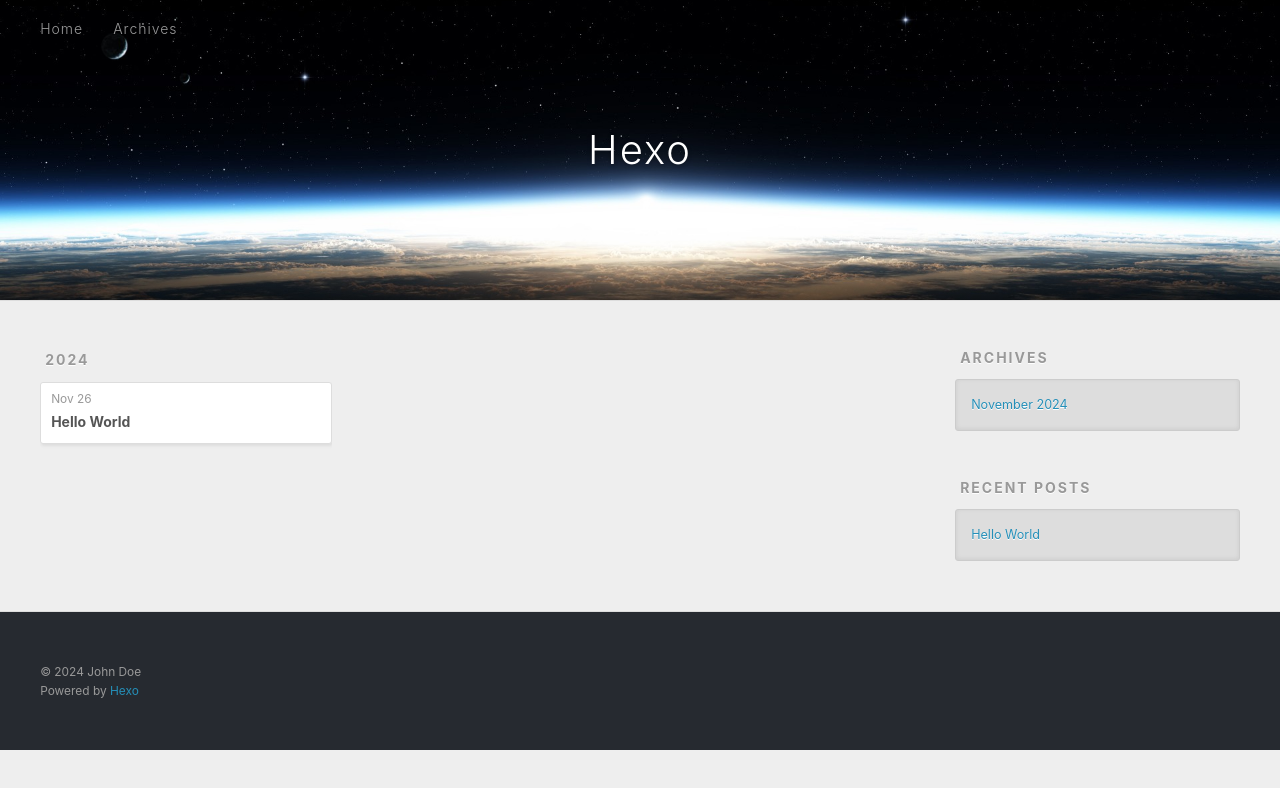
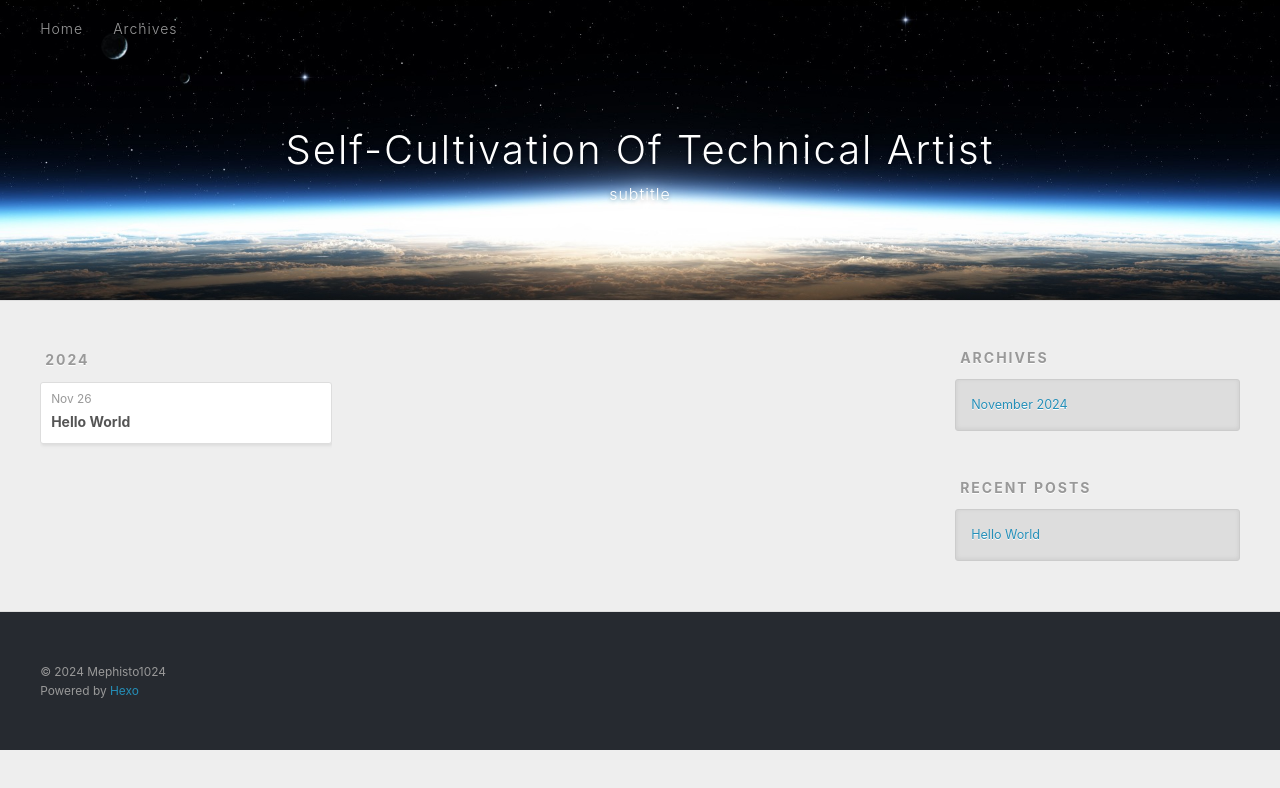
Before and after one commit to Mephisto1024/Mephisto1024.github.io, a plain HTML site: page archives/2024/11/index.html in a window 1280 px wide. Drawn offline with Linux system fonts and the light colour scheme.

Commit message:
Site updated: 2024-11-26 19:46:42

```diff
--- a/archives/2024/11/index.html
+++ b/archives/2024/11/index.html
@@ -4,17 +4,20 @@
   <meta charset="utf-8">
 
 
-  <title>Archives: 2024/11 | Hexo</title>
+  <title>Archives: 2024/11 | Self-Cultivation Of Technical Artist</title>
   <meta name="viewport" content="width=device-width, initial-scale=1, shrink-to-fit=no">
-  <meta property="og:type" content="website">
-<meta property="og:title" content="Hexo">
+  <meta name="description" content="description">
+<meta property="og:type" content="website">
+<meta property="og:title" content="Self-Cultivation Of Technical Artist">
 <meta property="og:url" content="http://example.com/archives/2024/11/index.html">
-<meta property="og:site_name" content="Hexo">
+<meta property="og:site_name" content="Self-Cultivation Of Technical Artist">
+<meta property="og:description" content="description">
 <meta property="og:locale" content="en_US">
-<meta property="article:author" content="John Doe">
+<meta property="article:author" content="Mephisto1024">
+<meta property="article:tag" content="Game Develop , TA">
 <meta name="twitter:card" content="summary">
 
-    <link rel="alternate" href="/atom.xml" title="Hexo" type="application/atom+xml">
+    <link rel="alternate" href="/atom.xml" title="Self-Cultivation Of Technical Artist" type="application/atom+xml">
 
 
     <link rel="shortcut icon" href="/favicon.png">
@@ -39,8 +42,12 @@
   <div id="header-outer" class="outer">
     <div id="header-title" class="inner">
       <h1 id="logo-wrap">
-        <a href="/" id="logo">Hexo</a>
+        <a href="/" id="logo">Self-Cultivation Of Technical Artist</a>
       </h1>
+
+        <h2 id="subtitle-wrap">
+          <a href="/" id="subtitle">subtitle</a>
+        </h2>
 
     </div>
     <div id="header-inner" class="inner">
@@ -147,7 +154,7 @@
   <div class="outer">
     <div id="footer-info" class="inner">
 
-      &copy; 2024 John Doe<br>
+      &copy; 2024 Mephisto1024<br>
       Powered by <a href="https://hexo.io/" target="_blank">Hexo</a>
     </div>
   </div>
```
Also changed, not shown: 2024/11/26/hello-world/index.html (+11 -6 lines), archives/2024/index.html (+15 -8 lines), archives/index.html (+15 -8 lines), index.html (+15 -8 lines).
